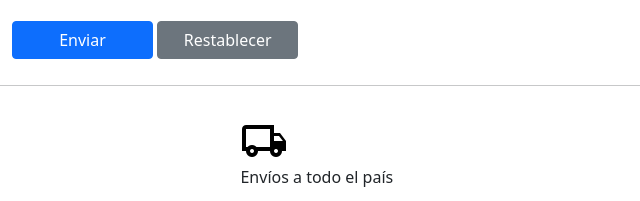
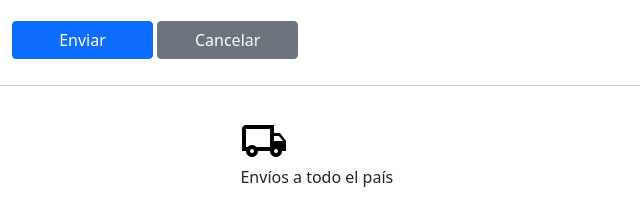
Before and after one commit to eveltynge/triskelmacrame, a plain HTML site: page views/contacto.html in a window 1280 px wide. Shown: the part 1168-1369 px from the top of the page, 640-1280 px from the left. Drawn offline with nearby package versions, Linux system fonts and the light colour scheme; a web font is replaced by a local one.

Commit message:
correccion error en boton

```diff
--- a/views/contacto.html
+++ b/views/contacto.html
@@ -108,7 +108,7 @@
         <textarea class="form-control" rows="15" id="comment"></textarea> <br>
         <div class="botones">
           <button type="submit" class="col-3 btn btn-primary">Enviar</button>
-          <button type="reset" class="col-3 btn btn-secondary">Restablecer</button>
+          <button type="reset" class="col-3 btn btn-secondary">Cancelar</button>
         </div>
       </div>
     </div>
```
